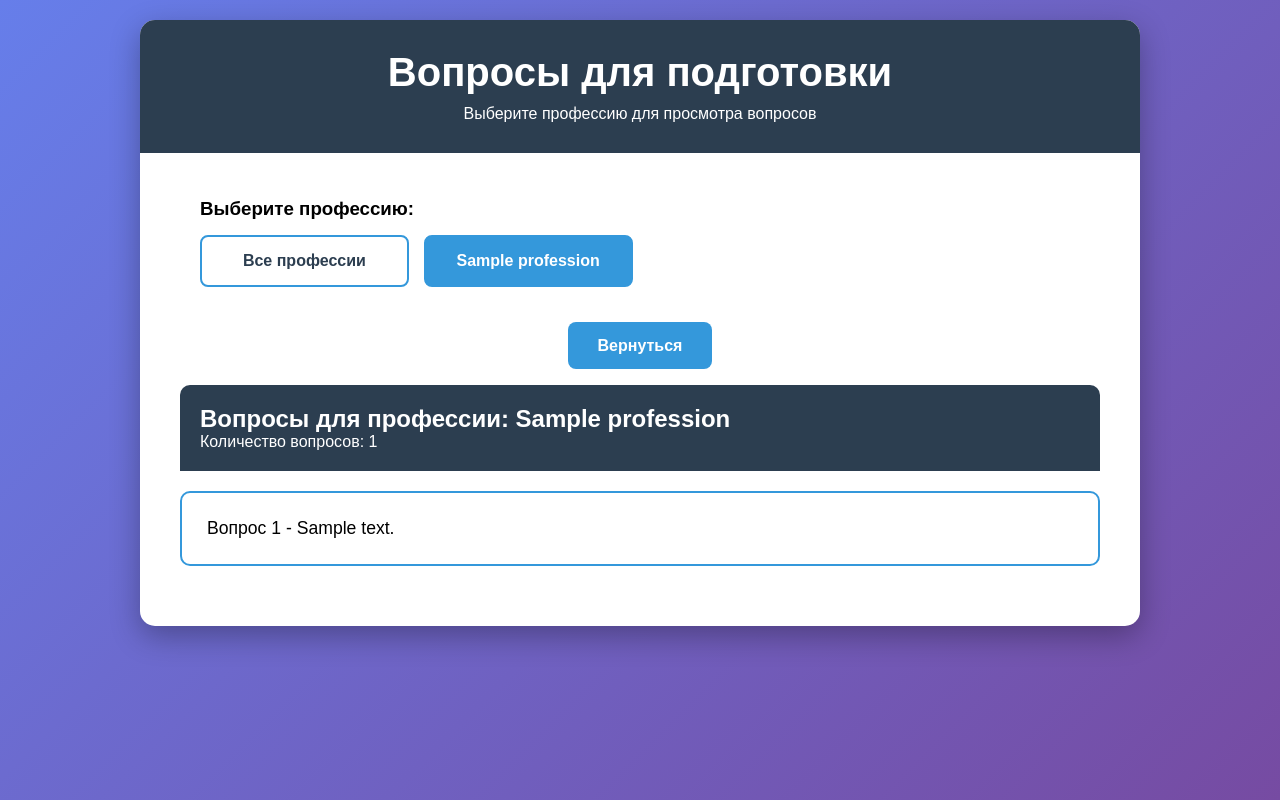
After one commit to RuPolack/polymer.local, a PHP site: page /quiz/questions.php?profession_id=1 in a window 1280 px wide. The commit adds this page. Run offline with PHP 8.4, Linux system fonts and the light colour scheme; tables that the repository leaves empty or names only in its code hold one stand-in row (values such as "Sample post"); some libraries are stand-ins or nearby versions.

Commit message:
Исправление багов и добавление страницы для подготовки

```diff
--- a/css/styles.css
+++ b/css/styles.css
@@ -253,11 +229,9 @@ input[type="text"]:focus, select:focus {
 }
 
 .profession-selector {
-    background: #f8f9fa;
     padding: 20px;
     border-radius: 10px;
     margin-bottom: 30px;
-    box-shadow: 0 2px 10px rgba(0,0,0,0.1);
 }
 
 .selector-grid {
@@ -300,80 +274,27 @@ input[type="text"]:focus, select:focus {
 
 .question-card {
     background: white;
-    border: 2px solid #ecf0f1;
+    border: 2px solid #3498db;
     border-radius: 10px;
     padding: 25px;
     margin-bottom: 20px;
-    box-shadow: 0 3px 15px rgba(0,0,0,0.08);
     transition: transform 0.3s;
-}
-
-.question-card:hover {
-    transform: translateY(-3px);
-    box-shadow: 0 5px 20px rgba(0,0,0,0.12);
-}
-
-.question-number {
-    display: inline-block;
-    background: #3498db;
-    color: white;
-    width: 35px;
-    height: 35px;
-    border-radius: 50%;
-    text-align: center;
-    line-height: 35px;
-    font-weight: bold;
-    margin-right: 15px;
 }
 
 .question-text {
     font-size: 1.1em;
-    color: #2c3e50;
-    margin-bottom: 20px;
-    line-height: 1.6;
-}
-
-.options-list {
-    list-style: none;
-}
-
-.option-item {
-    padding: 12px 15px;
-    margin-bottom: 10px;
-    background: #f8f9fa;
-    border-left: 4px solid #3498db;
-    border-radius: 5px;
-    transition: all 0.3s;
-}
-
-.option-item:hover {
-    background: #e3f2fd;
-    transform: translateX(5px);
 }
 
 .empty-state {
     text-align: center;
-    padding: 50px;
+    padding: 30px;
     background: white;
     border: 2px dashed #bdc3c7;
     border-radius: 10px;
     color: #7f8c8d;
 }
 
-.empty-state i {
-    font-size: 4em;
-    color: #bdc3c7;
-    margin-bottom: 20px;
-}
 
-.navigation {
-    display: flex;
-    justify-content: space-between;
-    margin-top: 30px;
-    padding: 20px;
-    background: #f8f9fa;
-    border-radius: 10px;
-}
 
 .stats {
     background: #ecf0f1;
--- /dev/null
+++ b/quiz/questions.php
@@ -0,0 +1,98 @@
+<?php
+session_start();
+require_once '../resource/connect.php';
+
+$stmt = $pdo->query("SELECT * FROM professions ORDER BY id");
+$professions = $stmt->fetchAll(PDO::FETCH_ASSOC);
+
+$professionId = isset($_GET['profession_id']) ? (int)$_GET['profession_id'] : 0;
+
+$questions = [];
+$professionName = '';
+
+if ($professionId > 0) {
+    $stmt = $pdo->prepare("
+        SELECT q.*, p.name as profession_name
+        FROM questions q
+        LEFT JOIN professions p ON q.profession_id = p.id
+        WHERE q.profession_id = ?
+        ORDER BY q.id
+    ");
+    $stmt->execute([$professionId]);
+    $questions = $stmt->fetchAll(PDO::FETCH_ASSOC);
+
+    if (!empty($questions)) {
+        $professionName = $questions[0]['profession_name'];
+    }
+}
+?>
+
+<!DOCTYPE html>
+<html lang="ru">
+<head>
+    <meta charset="UTF-8">
+    <meta name="viewport" content="width=device-width, initial-scale=1.0">
+    <title>Вопросы для подготовки</title>
+    <link rel="stylesheet" href="../css/styles.css">
+</head>
+<body>
+    <div class="container preparation-container">
+        <div class="header">
+            <h1>Вопросы для подготовки</h1>
+            <p>Выберите профессию для просмотра вопросов</p>
+        </div>
+        <div class="content">
+            <div class="profession-selector">
+                <h3>Выберите профессию:</h3>
+                <div class="selector-grid">
+                    <div class="profession-btn <?= $professionId == 0 ? 'active' : '' ?>"
+                         onclick="window.location.href='questions.php'">
+                        Все профессии
+                    </div>
+                    <?php foreach($professions as $prof): ?>
+                        <div class="profession-btn <?= $professionId == $prof['id'] ? 'active' : '' ?>"
+                             onclick="window.location.href='questions.php?profession_id=<?= $prof['id'] ?>'">
+                            <?= htmlspecialchars($prof['name']) ?>
+                        </div>
+                    <?php endforeach; ?>
+                </div>
+            </div>
+
+            <div style="text-align: center; margin-bottom: 30px;">
+                <a href="../index.php" class="btn">
+                    Вернуться
+                </a>
+            </div>
+
+            <?php if(!empty($questions)): ?>
+                <div class="questions-header">
+                    <h2>Вопросы для профессии: <?= htmlspecialchars($professionName) ?></h2>
+                    <p>Количество вопросов: <?= count($questions) ?></p>
+                </div>
+
+                <?php foreach($questions as $index => $question): ?>
+                    <div class="question-card">
+                        <div class="question-text">
+                            Вопрос <?= $index + 1 ?> -
+                            <?= nl2br(htmlspecialchars($question['question_text'])) ?>
+                        </div>
+                    </div>
+                <?php endforeach; ?>
+
+            <?php elseif($professionId > 0): ?>
+                <div class="empty-state">
+                    <h3>Вопросы не найдены</h3>
+                    <p>Для выбранной профессии пока нет вопросов.</p>
+                    <p>Попробуйте выбрать другую профессию.</p>
+                </div>
+            <?php else: ?>
+                <div class="empty-state">
+                    <h3>Выберите профессию</h3>
+                    <p>Для просмотра вопросов выберите профессию из списка выше.</p>
+                    <p>Вы увидите все доступные вопросы для подготовки.</p>
+                </div>
+            <?php endif; ?>
+        </div>
+    </div>
+</body>
+</html>
--- a/resource/connect.php
+++ b/resource/connect.php
@@ -3,28 +3,6 @@ $host = "localhost";
 $dbname = "polymer";
 $username = "postgres";
 $password = "postgres";
-
-// Функция для шифрования имени на стороне PHP
-function encryptName($name) {
-    return base64_encode(openssl_encrypt(
-        $name,
-        'AES-256-CBC',
-        'ванпис',
-        OPENSSL_RAW_DATA,
-        substr(hash('sha256', 'ванпис'), 0, 16)
-    ));
-}
-
-// Функция для расшифровки имени (для администратора)
-function decryptName($encryptedName) {
-    return openssl_decrypt(
-        base64_decode($encryptedName),
-        'AES-256-CBC',
-        'ванпис',
-        OPENSSL_RAW_DATA,
-        substr(hash('sha256', 'ванпис'), 0, 16)
-    );
-}
 
 try {
     $pdo = new PDO("pgsql:host=$host;dbname=$dbname", $username, $password);
```
Also changed, not shown: other parts of css/styles.css (+2 -36 lines), index.php (+15 -13 lines).
